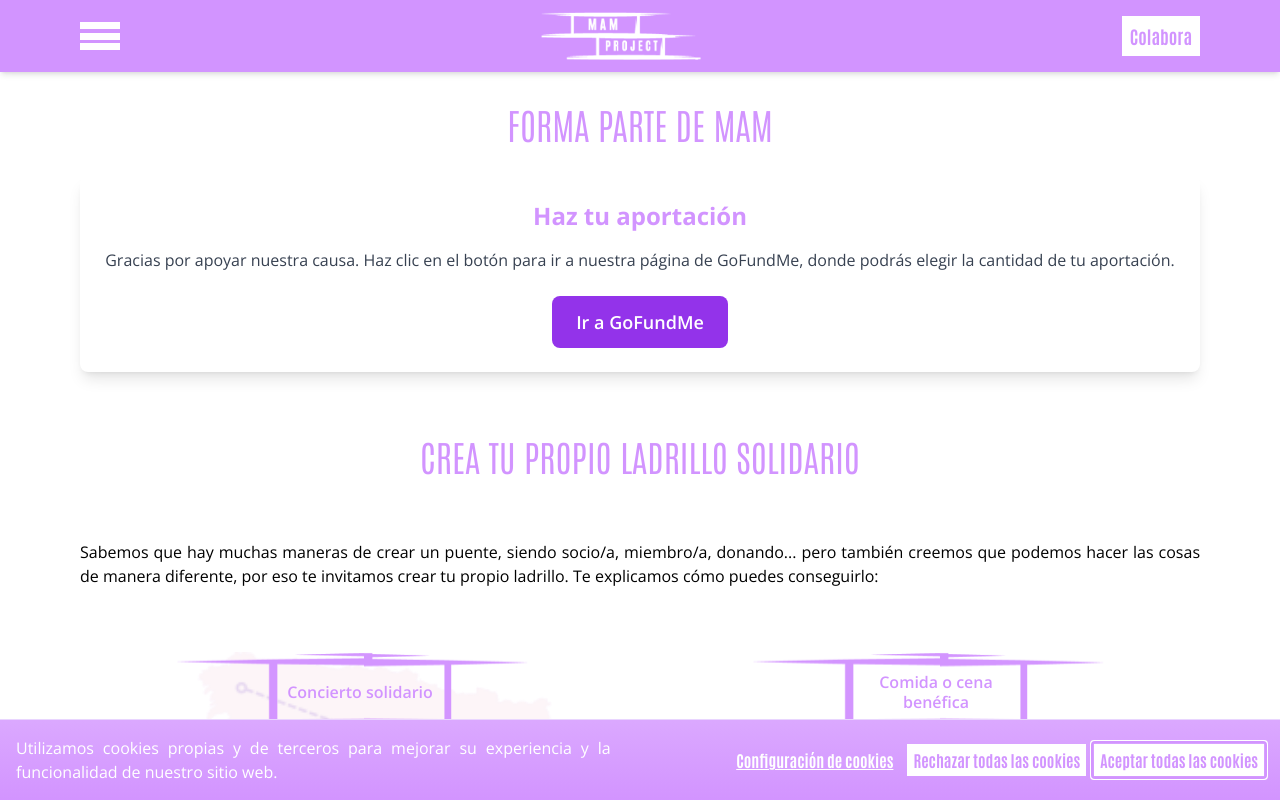
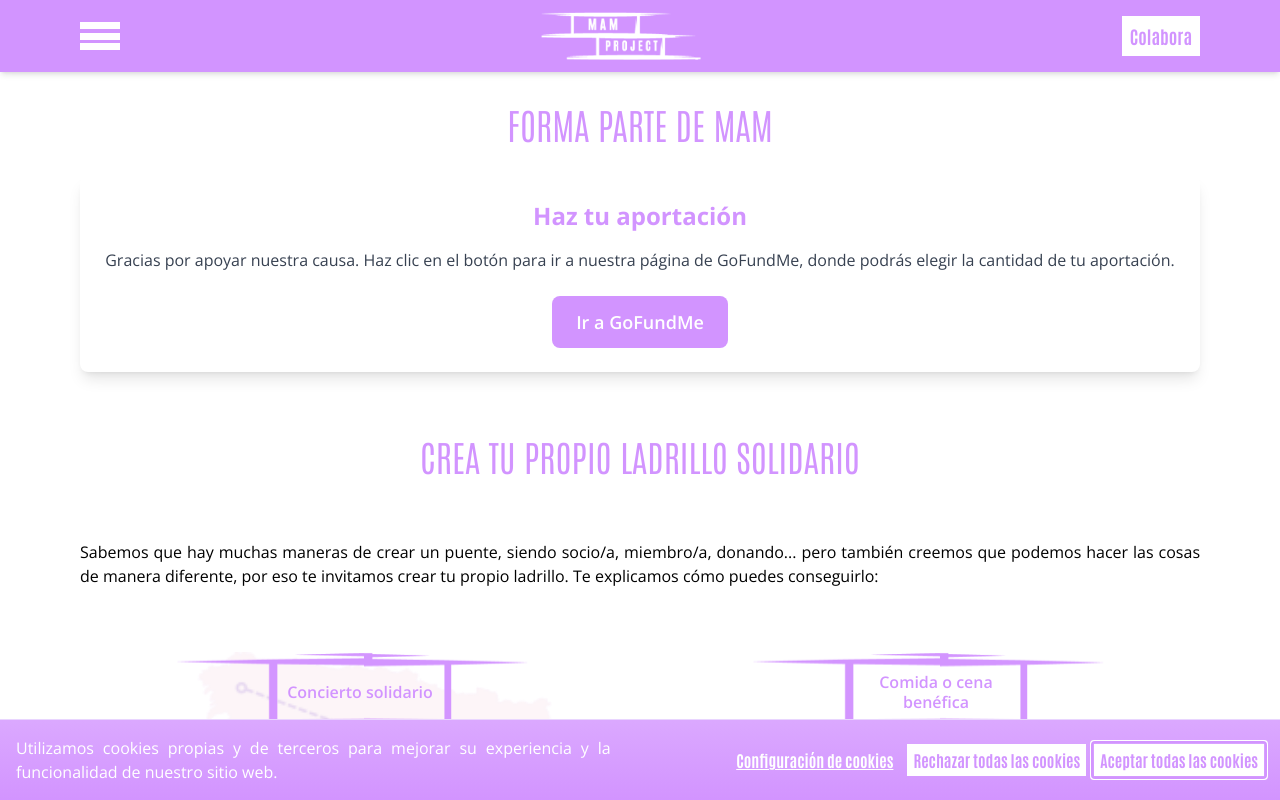
Before and after one commit to Mamproject/webmam, a Next.js app: page /es/join in a window 1280 px wide. Built offline with nearby package versions, Linux system fonts and the light colour scheme; no server answers; what @sinclair/typebox would draw is missing.

Commit message:
Update page.tsx

```diff
--- a/src/app/[lang]/join/page.tsx
+++ b/src/app/[lang]/join/page.tsx
@@ -41,7 +41,7 @@ export default async function Join({
             href="https://gofund.me/8bdad21b"
             target="_blank"
             rel="noopener noreferrer"
-            className="inline-block bg-purple-600 text-white px-6 py-3 rounded-lg text-lg font-semibold hover:bg-purple-700 transition"
+            className="inline-block bg-purple text-white px-6 py-3 rounded-lg text-lg font-semibold hover:bg-purple-700 transition"
           >
             {dictionary.donation_button || "Ir a GoFundMe"}
           </a>
```
